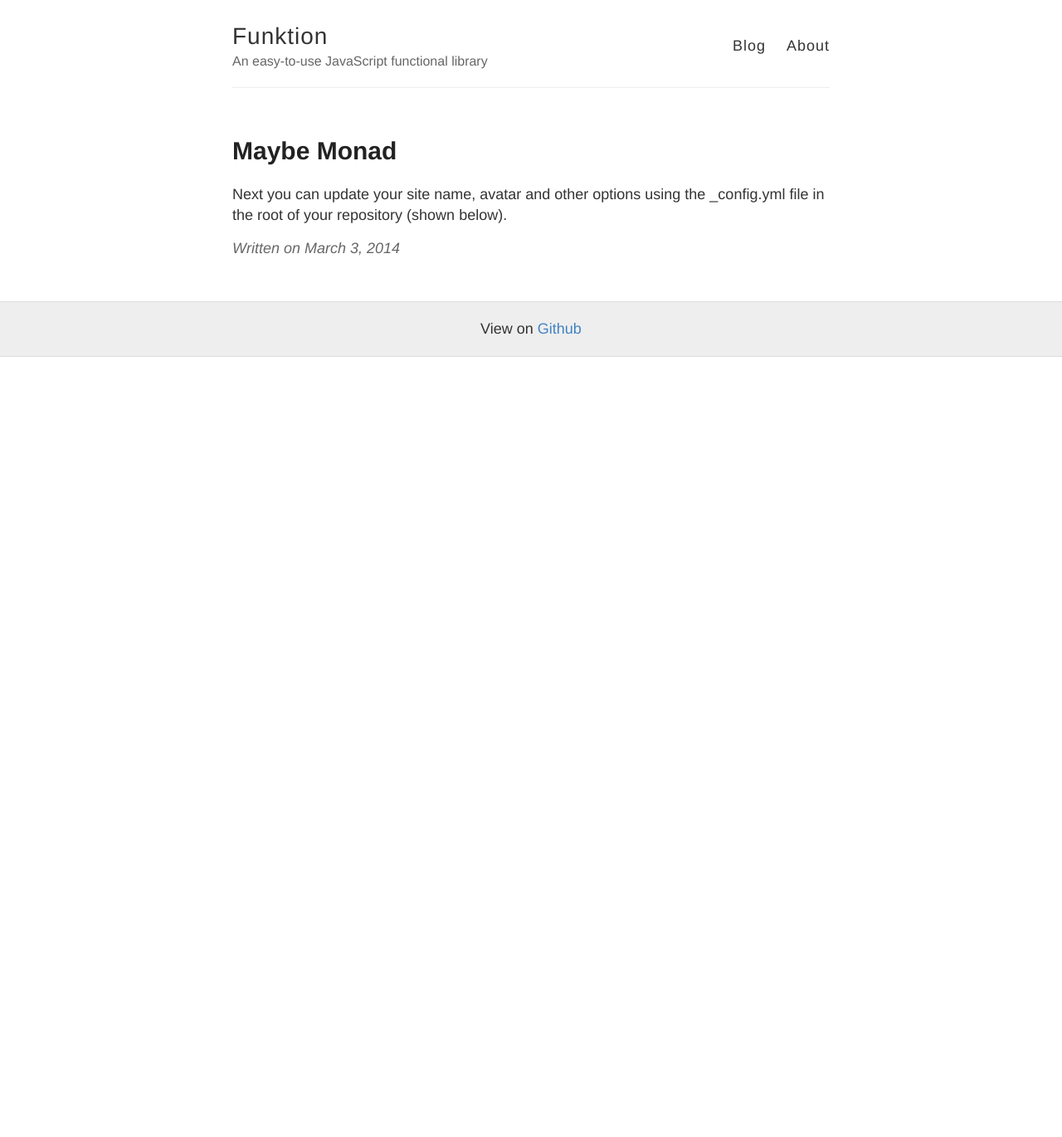
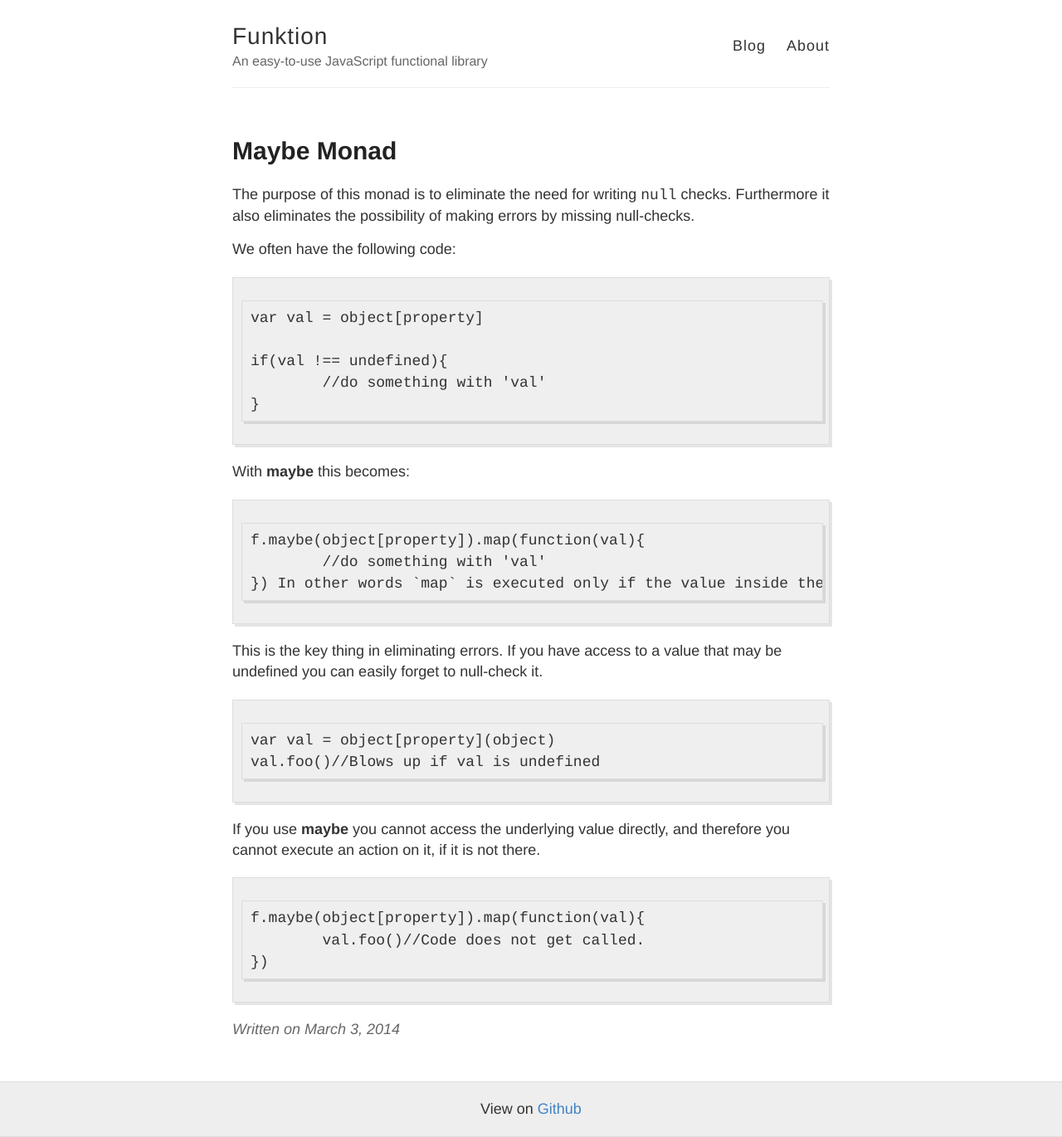
Before and after one commit to abuseofnotation/funktion, a Jekyll site: the page built from _posts/tutorial/2014-3-3-Maybe.md, in a window 1280 px wide. Shown: the whole page at 83% size. Built offline with Jekyll 4.4.1, drawn with Linux system fonts in a browser that asks for light colours; Markdown is read by kramdown in place of the engine named in the settings; before the commit the page ends 900 px from its top, so only the background shows below that.

Commit message:
Update 2014-3-3-Maybe.md

```diff
--- a/_posts/tutorial/2014-3-3-Maybe.md
+++ b/_posts/tutorial/2014-3-3-Maybe.md
@@ -3,5 +3,30 @@ category: tutorial
 title: Maybe Monad
 layout: post
 ---
+The purpose of this monad is to eliminate the need for writing `null` checks. Furthermore it also eliminates the possibility of making errors by missing null-checks.
 
-Next you can update your site name, avatar and other options using the _config.yml file in the root of your repository (shown below).
+We often have the following code:
+
+    var val = object[property]
+
+    if(val !== undefined){
+    	//do something with 'val'
+    }
+
+With **maybe** this becomes:
+
+	f.maybe(object[property]).map(function(val){
+		//do something with 'val'
+	})
+In other words `map` is executed only if the value inside the maybe is different from *undefined*.
+
+This is the key thing in eliminating  errors. If you have access to a value that may be undefined you can easily forget to null-check it.
+
+	var val = object[property](object)
+	val.foo()//Blows up if val is undefined
+
+If you use **maybe** you cannot access the underlying value directly, and therefore you cannot execute an action on it, if it is not there.
+
+	f.maybe(object[property]).map(function(val){
+		val.foo()//Code does not get called.
+	})
```
